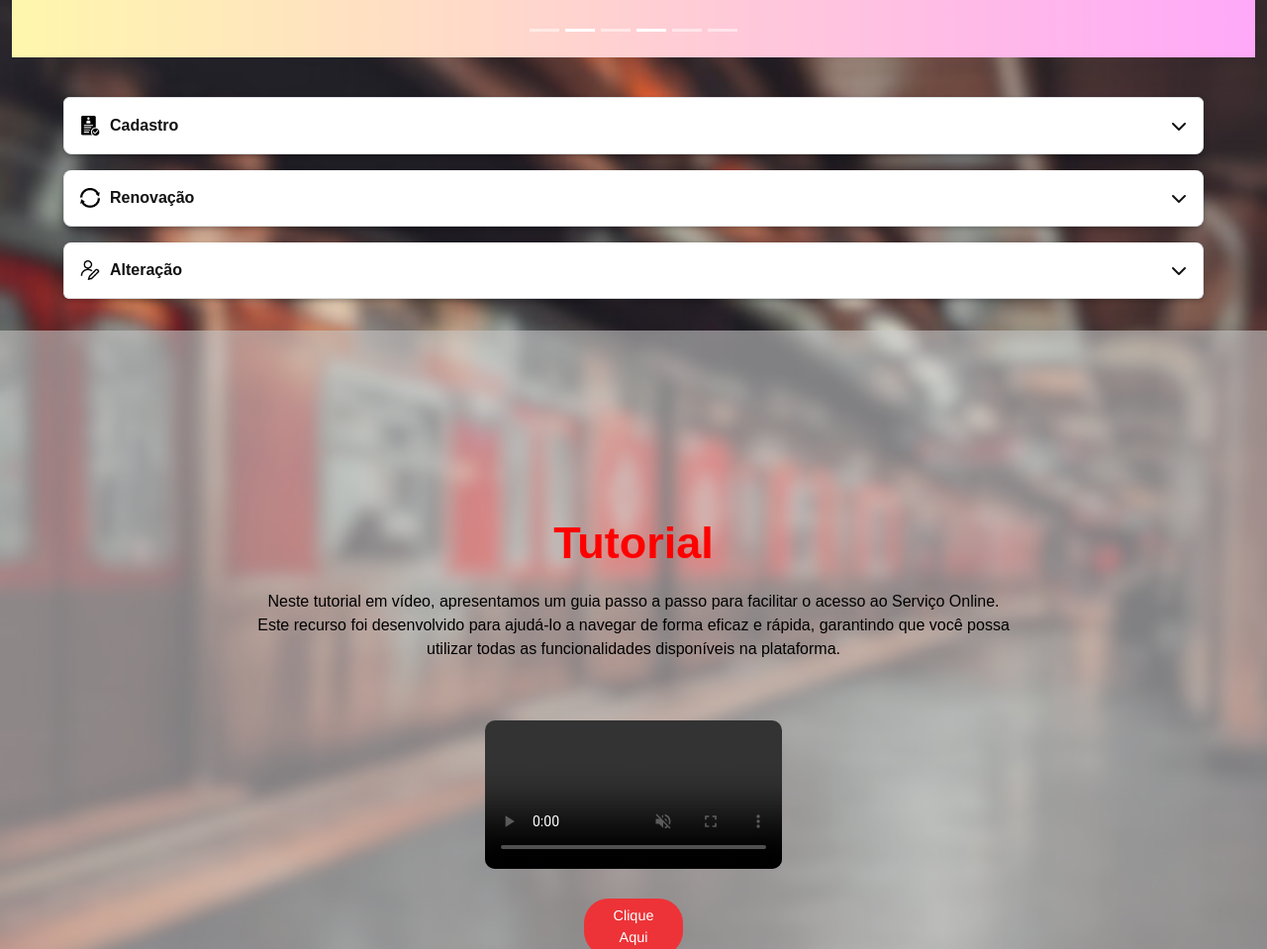
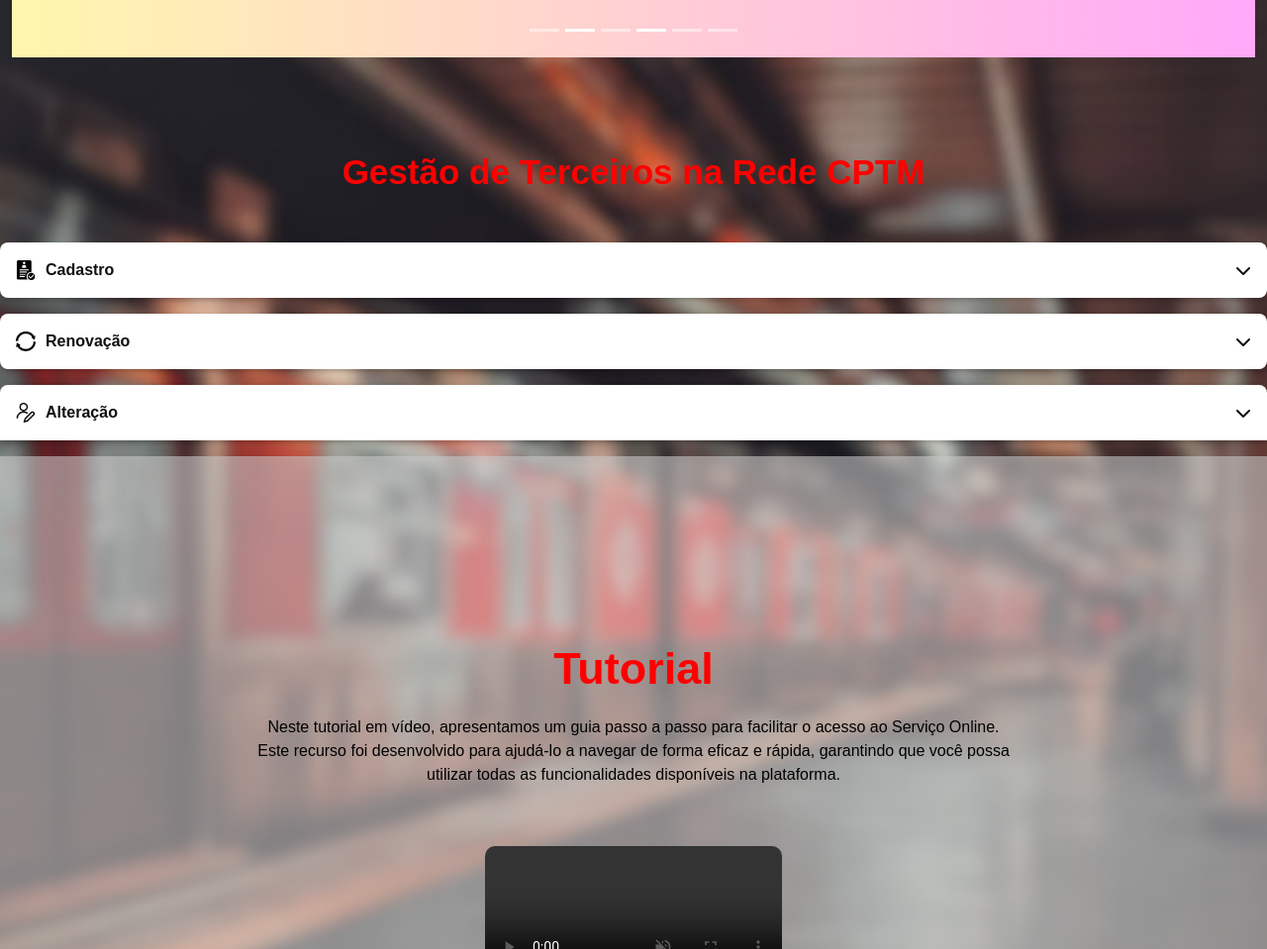
Before and after one commit to juaness2005/SITECPTM, a plain HTML site: page index.html in a window 1280 px wide. Shown: the part 459-1418 px from the top of the page at 99% size. Drawn offline with nearby package versions, Linux system fonts and the light colour scheme.

Commit message:
update do css e do index

```diff
--- a/css/ajuda.css
+++ b/css/ajuda.css
@@ -19,7 +19,7 @@ body {
     align-items: center;
 }
 
-h1 {
+.h1 {
     margin-bottom: 10px;
     font-family:Cambria, Cochin, Georgia, Times, 'Times New Roman', serif;
     color: #ff0008;
--- a/css/inde.css
+++ b/css/inde.css
@@ -394,7 +394,7 @@ a {
   transition: max-height 0.2s ease-out;
 }
 
-.accordion-item-body-content {
+#accordion-item-body-content {
   padding: 1rem;
   line-height: 1.5rem;
   border-top: 2px solid;
@@ -541,20 +541,54 @@ video,
   color: rgb(255, 0, 0);
 }
 
-.accordion-item-body-content {
+.accordion-item-body-content-alteracao {
   display: flex;
   justify-content: space-between;
   align-items: flex-start; /* Alinha o texto e a imagem no topo */
   gap: 20px; /* Espaçamento entre a imagem e o texto */
 }
 
-.accordion-item-body-content img {
+.accordion-item-body-content-alteracao img {
   max-width: 300px; /* Defina o tamanho máximo da imagem */
   height: auto;
 }
 
-.accordion-item-body-content p {
+.accordion-item-body-content-alteracao p {
   flex: 1;
   text-align: left;
   margin: 0; /* Remove margens indesejadas */
 }
+
+/* Media query para telas menores (largura máxima de 768px) */
+@media (max-width: 768px) {
+  .accordion-item-body-content-alteracao {
+    flex-direction: column; /* Coloca a imagem e o texto em colunas para telas pequenas */
+    align-items: center; /* Centraliza a imagem e o texto */
+  }
+
+  .accordion-item-body-content-alteracao img {
+    max-width: 100%; /* Faz com que a imagem ocupe toda a largura do contêiner */
+    height: auto;
+  }
+
+  .accordion-item-body-content-alteracao p {
+    text-align: center; /* Centraliza o texto em telas pequenas */
+    margin-top: 10px; /* Adiciona um espaço entre a imagem e o texto */
+  }
+}
+
+
+.titulo h1 {
+  font-size: 35px;
+  font-weight: bold;
+  display: flex;
+  flex-direction: column;
+  align-items: center;
+  justify-content: center; /* opcional, para centralizar verticalmente se necessário */
+  padding: 20px 10px;
+  max-width: 700px; /* Definindo a largura máxima */
+  width: 100%;
+  margin: 0 auto; /* Centraliza o bloco */
+  color: #ff0000;
+  text-transform: none; /* Remove a caixa alta */
+}
--- a/index.html
+++ b/index.html
@@ -152,58 +152,41 @@
 
     <!-- serviços -->
 
-    <div class="titulos">
 
+        <div class="titulo">
+            <h1>Gestão de Terceiros na Rede CPTM</h1>
         </div>
 
-   <div class="accordion">
+
         <div class="accordion-item">
             <div class="accordion-item-header">
                 <i class="fa-solid fa-chevron-down"></i>
-            <img src="serviços/cadastro-removebg-preview.png" alt="" class="icon">
+                <img src="serviços/cadastro-removebg-preview.png" alt="Ícone Cadastro" class="icon">
                 Cadastro
             </div>
             <div class="accordion-item-body">
-            <div class="accordion-item-body-content-cadastro">
-               <!--  <img src="serviços/cadastro.svg" alt="" class="icon-img"> -->
-                O cadastro de colaboradores terceiros para acesso a rede CPTM è realizado pelo Service Desk.
-                <br>
-                <br>
-                A solicitação deve ser encaminhada por e-mail para <a href="mailtoservicedesk@cptm.sp.gov.br">servicedesk@cptm.sp.gov.br</a> pelo gestor CPTM responsável colaborador. As seguintes informações são necessárias:
-                <br>
-                <br>
-                <strong>Empresa: </strong>
-                <br>
-                <strong>Nome Completo: </strong>
-                <br>
-                <strong>Sexo: </strong> ( ) feminino ( ) masculino
-                <br>
-                <strong>Data de Nascimento: </strong>
-                <br>
-                <strong>CPF: </strong>
-                <br>
-                <strong>Estado Cívil: </strong> ( ) Solteiro ( ) Casado ( ) Desquitado ( ) Viúvo ( ) Sep. judicialmente ( ) Outro
-                <br>
-                <strong>Grau de Instituição: </strong>
-                <br>
-                <strong>RG: </strong>
-                <br>
-                <strong>E-mail: </strong>
-                <br>
-                <strong>Telefone: </strong>
-                <br>
-                <strong>Gestor CPTM Responsável: </strong>
-                <br>
-                <strong>Estrutura Organizacional: </strong>
-                <br>
-                <br>
-                Após o cadastro, o Service Desk informará o login e senha para acesso a rede.
-                <br>
-                <br>
-                <br>
+                <div class="accordion-item-body-content" id="accordion-item-body-content">
+                    <p>O cadastro de colaboradores terceiros para acesso a rede CPTM é realizado pelo Service Desk.</p>
+                    <p>A solicitação deve ser encaminhada por e-mail para <a href="mailto:servicedesk@cptm.sp.gov.br">servicedesk@cptm.sp.gov.br</a> pelo gestor CPTM responsável colaborador. As seguintes informações são necessárias:</p>
+                    <ul>
+                        <li><strong>Empresa:</strong></li>
+                        <li><strong>Nome Completo:</strong></li>
+                        <li><strong>Sexo:</strong> ( ) feminino ( ) masculino</li>
+                        <li><strong>Data de Nascimento:</strong></li>
+                        <li><strong>CPF:</strong></li>
+                        <li><strong>Estado Civil:</strong> ( ) Solteiro ( ) Casado ( ) Divorciado ( ) Viúvo ( ) Separado Judicialmente ( ) Outro</li>
+                        <li><strong>Grau de Instrução:</strong></li>
+                        <li><strong>RG:</strong></li>
+                        <li><strong>E-mail:</strong></li>
+                        <li><strong>Telefone:</strong></li>
+                        <li><strong>Gestor CPTM Responsável:</strong></li>
+                        <li><strong>Estrutura Organizacional:</strong></li>
+                    </ul>
+                    <p>Após o cadastro, o Service Desk informará o login e senha para acesso à rede.</p>
                 </div>
             </div>
         </div>
+
     <div class="accordion-item">
         <div class="accordion-item-header">
             <i class="fa-solid fa-chevron-down"></i>
@@ -211,7 +194,7 @@
             Renovação
         </div>
         <div class="accordion-item-body">
-            <div class="accordion-item-body-content">
+            <div class="accordion-item-body-content" id="accordion-item-body-content">
 
                 A conta de acesso para colaboradores terceiros expira a cada 60 dias.
                     <br>
@@ -230,14 +213,14 @@
             Alteração
         </div>
         <div class="accordion-item-body">
-            <div class="accordion-item-body-content">
+            <div class="accordion-item-body-content-alteracao" id="accordion-item-body-content">
                 <img src="serviços/alteracoes.svg" alt="" class="icon-img">
                 É responsabilidade do gestor manter as informações do colaborador terceiro atualizada no cadastro CPTM. Sempre que houver necessidade de atualização, que podem ser alteração de gestor, empresa ou revogação de acesso, deverá ser encaminhado um e-mail ao Service Desk para atualização.
             </div>
         </div>
     </div>
    </div>
-   <script src="js/accordion.js"></script>
+
 
 
     <!-- Ajuda -->
@@ -249,8 +232,7 @@
             <div class="div-video">
 
                 <video autoplay muted loop class="video" controls>
-                   <!--  <source src="https://drive.google.com/drive/folders/11LFPbG1cEgJf0zLlHcNiiMdy2ci97JX5?usp=drive_link" type="video/mp4"> -->
-                   <iframe src="https://drive.google.com/file/d/ID_DO_ARQUIVO/preview" width="600" height="400" allow="autoplay"></iframe>
+
                 </video>
 
             </div>
@@ -297,6 +279,7 @@
 
     <script src="js/index.js"> </script>
     <script src="js/ajuda.js"></script>
+    <script src="js/accordion.js"></script>
 
 
 
```
Also changed, not shown: css/servico.css (line endings or trailing spaces). Lines whose indentation alone changed are shown as unchanged.
